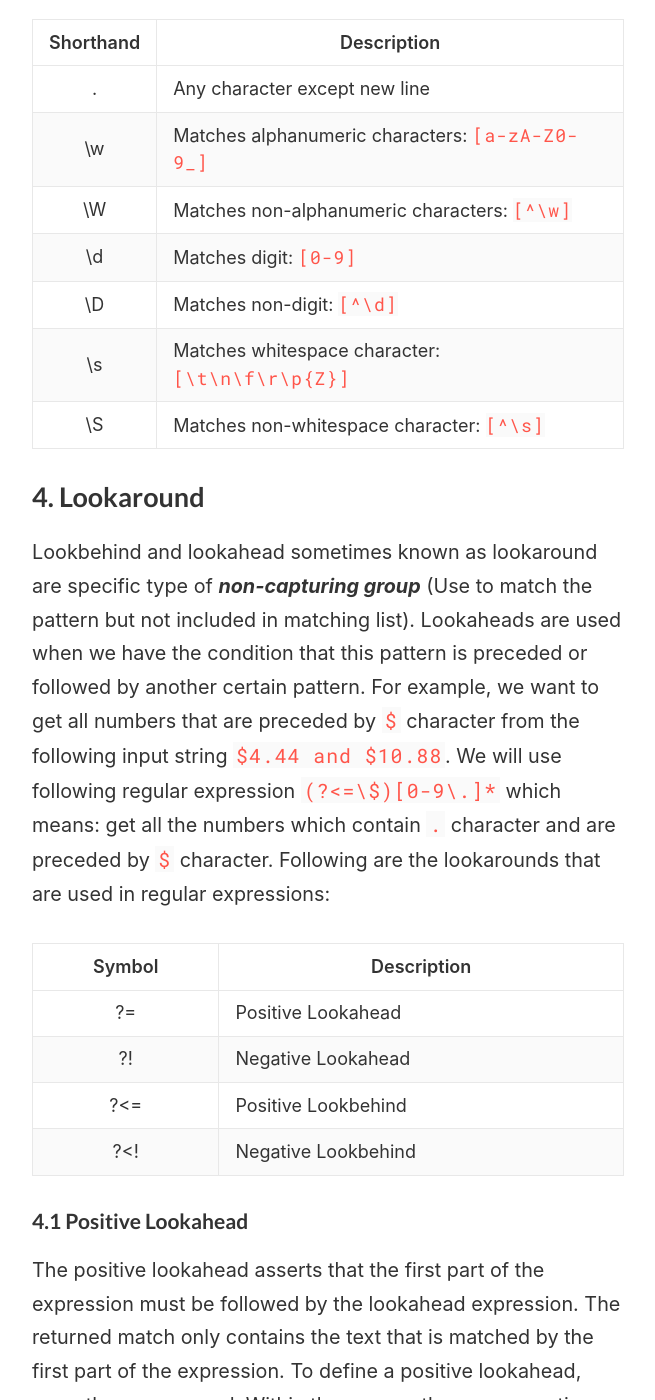
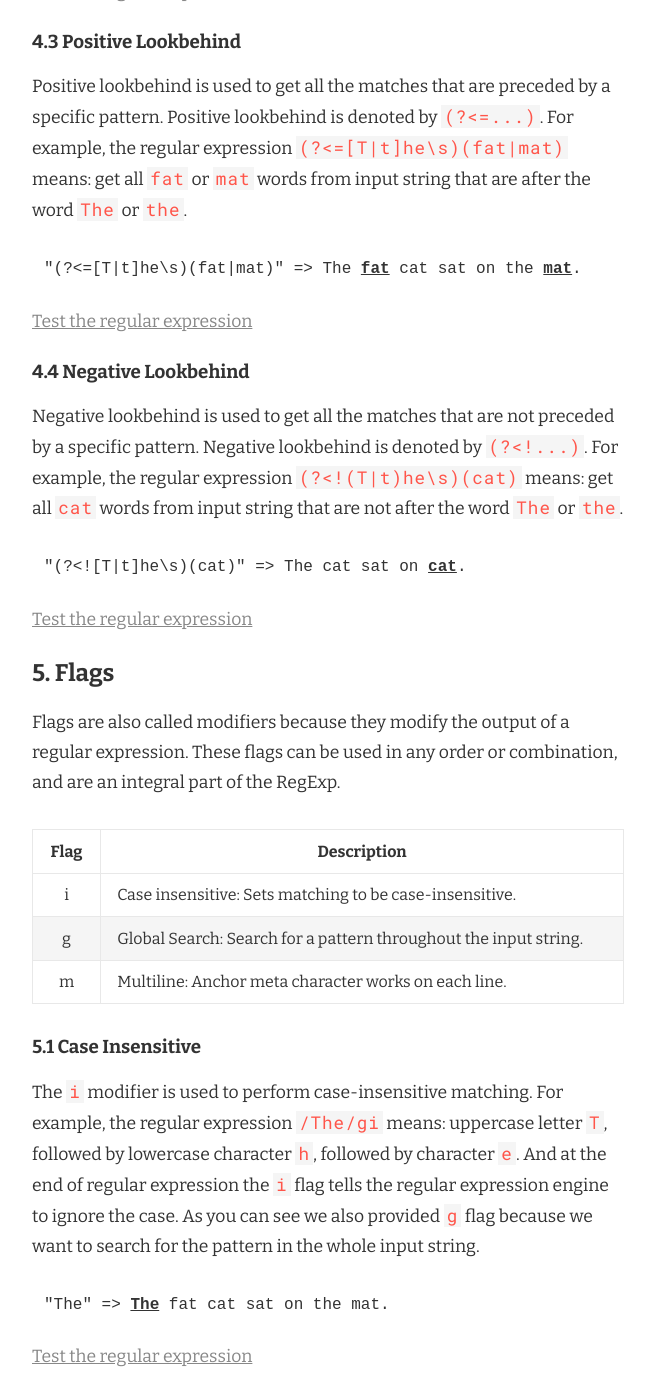
Before and after one commit to ziishaned/ziishaned.github.io, a Jekyll site: the page built from blog/_posts/2017-08-17-learn-regex-the-easy-way.md, in a window 1280 px wide and 1400 px high, scrolled down 12494 px. Shown: the whole window, without its empty margins (312-967 px from the left). Built offline with Jekyll 4.4.1, drawn with Linux system fonts in a browser that asks for light colours; comment, search, counter and statistics services are not loaded.

Commit message:
More refactoring code

```diff
--- a/_includes/head.html
+++ b/_includes/head.html
@@ -8,7 +8,7 @@
 
   <title>{% if page.title %}{{ page.title }} – {% endif %}{{ site.title }}</title>
 
-  <link rel="stylesheet" href="https://fonts.googleapis.com/css?family=Lato:400,400i,700,900|Roboto+Mono:400,300">
+  <link rel="stylesheet" href="https://fonts.googleapis.com/css?family=Bitter:400,400i,700|Roboto+Mono:400,300">
   <link rel="stylesheet" href="{{ site.baseurl }}/css/normalize.css">
   <link rel="stylesheet" href="{{ site.baseurl }}/css/styles.css">
 </head>
--- a/_sass/_base.scss
+++ b/_sass/_base.scss
@@ -10,7 +10,7 @@ body {
   background-color: $white;
   color: $black;
   font-family: $sans;
-  font-size: 18px;
+  font-size: 16px;
   line-height: 145%;
 }
 
--- a/_sass/_code.scss
+++ b/_sass/_code.scss
@@ -9,6 +9,7 @@ $class: #7b72e9;
 
 
 code {
+  font-size: 15px;
   background-color: $background;
   color: $red;
   font-family: $mono;
@@ -17,6 +18,7 @@ code {
 
 p, li {
   code {
+    font-size: inherit;
     padding: 0 3px;
     white-space: nowrap;
   }
@@ -30,7 +32,8 @@ p, li {
 
 pre {
   margin: 0;
-  padding: 12px 8px;
+  padding: 8px 12px;
+  overflow-x: auto;
 
   pre {
     padding-top: 0;
--- a/_sass/_variables.scss
+++ b/_sass/_variables.scss
@@ -1,6 +1,6 @@
 // fonts
-$sans: 'Lato', -apple-system, Helvetica, Arial, sans-serif;
-$serif: -apple-system, BlinkMacSystemFont, "Segoe UI", Roboto, Oxygen-Sans, Ubuntu, Cantarell, "Helvetica Neue", sans-serif;
+$sans: 'Bitter', -apple-system, Helvetica, Arial, sans-serif;
+$serif: 'Bitter', -apple-system, BlinkMacSystemFont, "Segoe UI", Roboto, Oxygen-Sans, Ubuntu, Cantarell, "Helvetica Neue", sans-serif;
 $mono: 'Roboto Mono', monospace;
 
 // colors
@@ -8,7 +8,7 @@ $white: #fff;
 $black: #333;
 $gray: #888;
 $gray-light: #E8E8E8;
-$gray-lightest: #FAFAFA;
+$gray-lightest: #F5F5F5;
 $green: #00AB72;
 $blue: #0087F8;
 $red: #FF554A;
```
